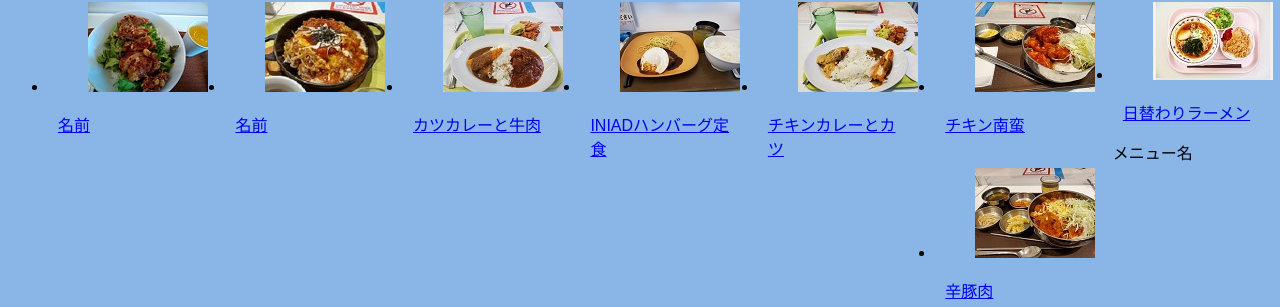
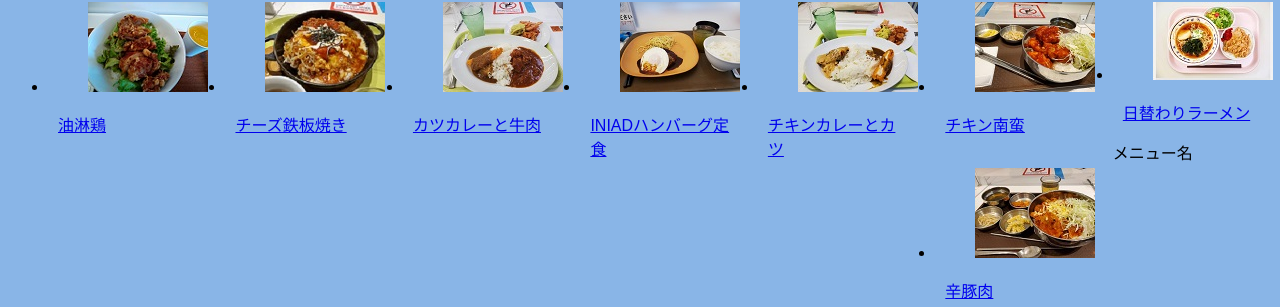
Before and after one commit to s1f10210201/team-project1, a Django app: page / in a window 1280 px wide. Shown: the part 487-794 px from the top of the page. Run offline with Django 3.2, Linux system fonts and the light colour scheme.

Commit message:
油淋鶏とチーズ焼き名前変更

```diff
--- a/blog/templates/blog/index.html
+++ b/blog/templates/blog/index.html
@@ -21,6 +21,7 @@
 
     <form action="{% url 'index' %}" method="post">
     <div class="box-cla_foods">
+
       <ul class="column col7 sp2 clearfix">
         <li>
           <a href="/recipe/cla_foods/niku/01.html">
@@ -29,7 +30,7 @@
                 <img src="{% static 'blog/img/yurinchi1.jpg' %}">
               </figure>
             </div>
-            <p class="column-text-ttl-center">名前</p>
+            <p class="column-text-ttl-center">油淋鶏</p>
           </a>
         </li>
         <li>
@@ -39,7 +40,7 @@
                 <img src="{% static 'blog/img/cheeseteppan1.jpg' %}">
               </figure>
             </div>
-            <p class="column-text-ttl-center">名前</p>
+            <p class="column-text-ttl-center">チーズ鉄板焼き</p>
           </a>
         </li>
         <li>
```
Also changed, not shown: blog/static/blog/css/default1.css (line endings or trailing spaces).
